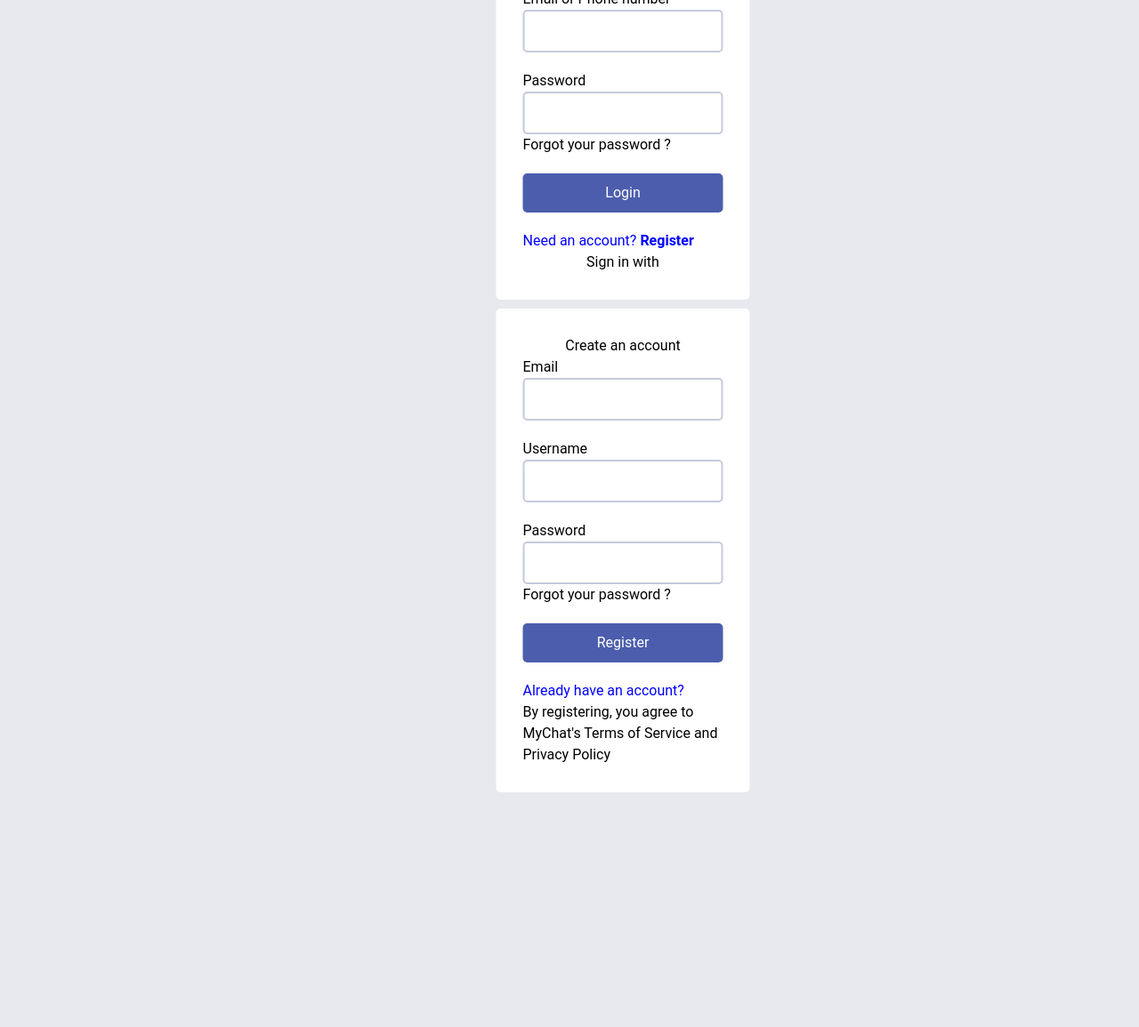
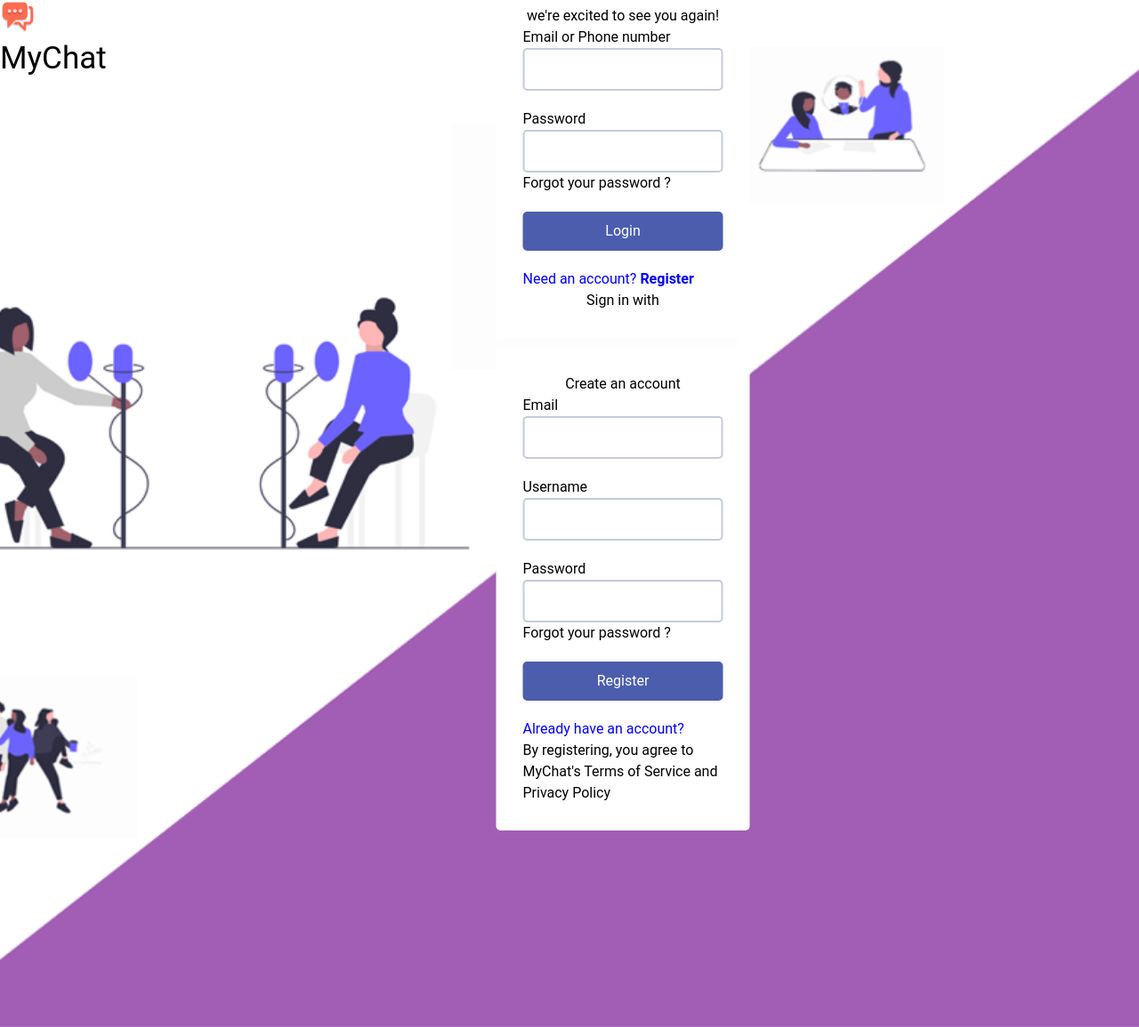
Before and after one commit to Eloquade/Django---Realtime_Videocall_app, a Django app: page /login in a window 1280 px wide. Shown: the whole page at 89% size. Before the commit the page ends 891 px from the top, so only its background shows below. Run offline with Django 4.2, Linux system fonts and the light colour scheme; style sheets or scripts are compiled from the project's sources; some libraries are stand-ins or nearby versions.

Commit message:
Added background

```diff
--- a/Static/Style/main.css
+++ b/Static/Style/main.css
@@ -230,7 +230,7 @@ body{
 .card {
       position: relative;
       padding: 30px;
-      top: 400px;
+      top: 350px;
       left: 700px;
       width: 345px;
       text-align: center;
@@ -269,6 +269,16 @@ body{
 .header{
     text-align: center;
 }
+
+.background{
+   background-position: top;
+   background-repeat: no-repeat;
+   background-size: cover;
+
+}
+
+
+
 #form{
     text-align: left;
 }
--- a/base/templates/base/lobby.html
+++ b/base/templates/base/lobby.html
@@ -3,7 +3,7 @@
 
 {% block content %}
 
-    <main>
+    <main >
         <section id="form-container">
              <img id="mychat" src="{% static 'images/chat-icon.png' %}">
 
--- a/base/templates/base/login.html
+++ b/base/templates/base/login.html
@@ -24,7 +24,10 @@
 
     </script>
 </head>
-<body>
+<body class="background" style="background-image: url('{% static 'images/background.png' %}')">
+    <header>
+        <span><img src="{% static 'images/chat-icon.png' %}" style="height: 40px"/></span>
+        <span style="font-size: 35px">MyChat</span>
         <div  class="card">
             <div class="other-front">
                   <h1 class="header">Welcome Back!</h1>
@@ -74,5 +77,6 @@
                 </form>
             </div>
         </div>
+    </header>
 </body>
 </html>
--- a/base/templates/base/navbar.html
+++ b/base/templates/base/navbar.html
@@ -21,7 +21,7 @@
         <div class="container flex flex-wrap justify-between items-center mx-auto">
           <a href="" class="flex items-center">
               <img src="{% static 'images/chat-icon.png' %}" class="mr-3 h-6 sm:h-9" alt="Flowbite Logo" />
-              <span class="self-center text-xl font-semibold whitespace-nowrap dark:text-white">My Chat</span>
+              <span class="self-center text-xl font-semibold whitespace-nowrap dark:text-white">MyChat</span>
           </a>
           <button data-collapse-toggle="mobile-menu" type="button" class="inline-flex items-center p-2 ml-3 text-sm text-gray-500 rounded-lg md:hidden hover:bg-gray-100 focus:outline-none focus:ring-2 focus:ring-gray-200 dark:text-gray-400 dark:hover:bg-gray-700 dark:focus:ring-gray-600" aria-controls="mobile-menu" aria-expanded="false">
             <span class="sr-only">Open main menu</span>
```
Also changed, not shown: Static/images/background.png (added). Lines whose indentation alone changed are shown as unchanged.
